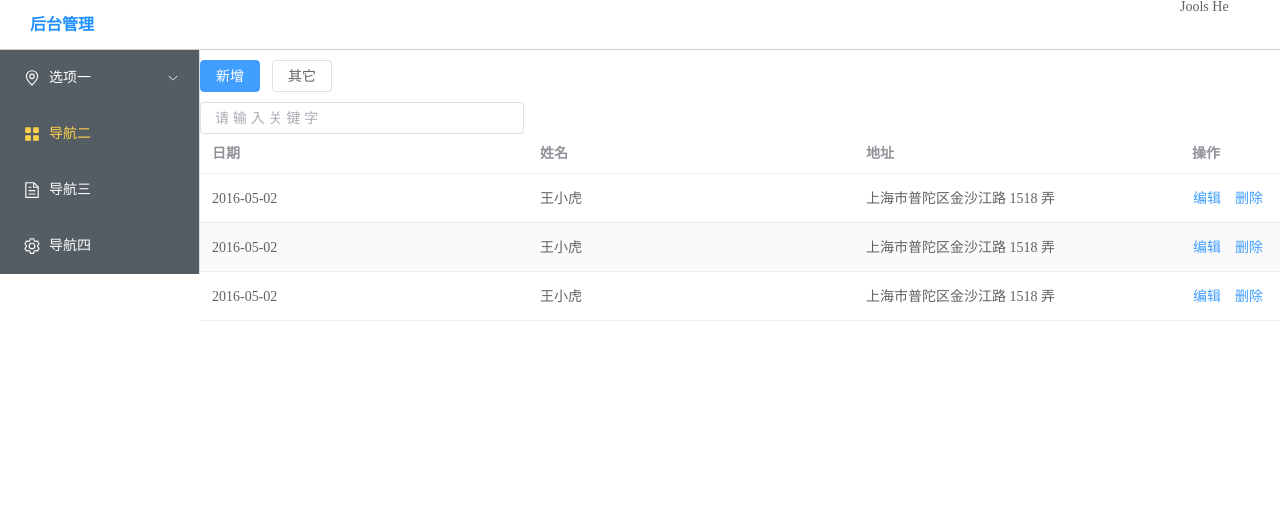
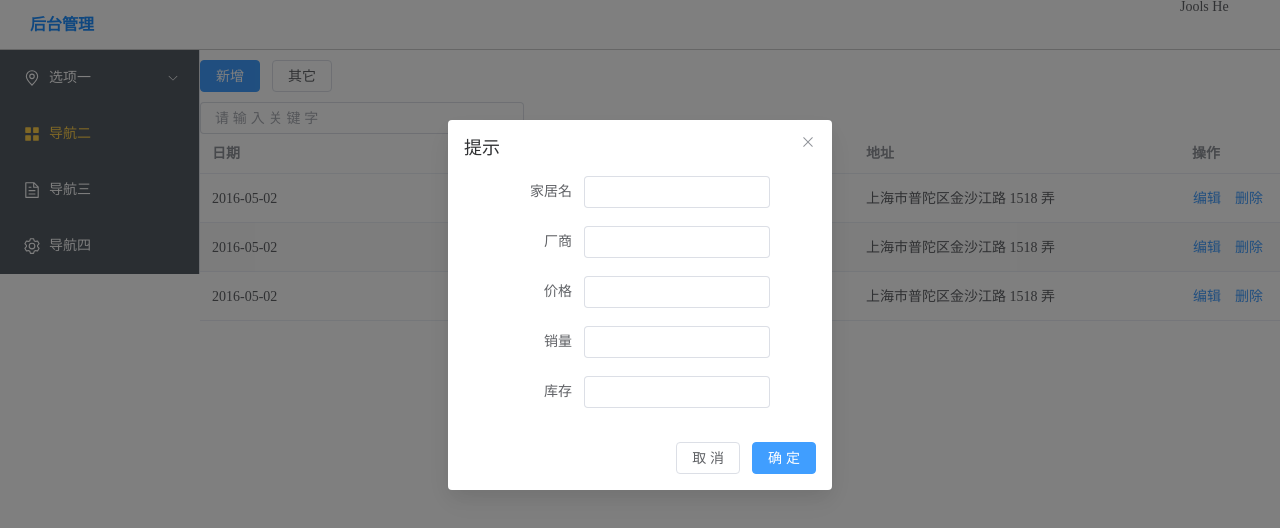
Before and after one commit to Jools-hzx/SpringBoot_Furnitures_Market_fontend, a Vue app: page / in a window 1280 px wide. Both pictures are taken after a click on the button "新增". Shown: the top 528 px of the page. Built offline with nearby package versions, Linux system fonts and the light colour scheme.

Commit message:
Save Furn

```diff
--- a/package.json
+++ b/package.json
@@ -8,6 +8,7 @@
   },
   "dependencies": {
     "@element-plus/icons-vue": "^2.3.1",
+    "axios": "^1.6.8",
     "core-js": "^3.8.3",
     "element-plus": "^2.7.2",
     "vue": "^3.2.13",
--- a/src/utils/request.js
+++ b/src/utils/request.js
@@ -0,0 +1,21 @@
+// 引入 axios 包
+import axios from "axios";
+
+const request = axios.create({
+    timeout: 5000
+})
+
+// request 拦截器
+//1. 可以对请求进行统一处理
+//2. 比如统一加 token, Content-Type 等
+request.interceptors.request.use(
+    config => {
+        config.headers["Content-Type"] = "application/json;charset=utf-8";
+        return config
+    }, error => {
+        return Promise.reject(error);
+    }
+);
+
+//导出
+export default request;
--- a/src/views/HomeView.vue
+++ b/src/views/HomeView.vue
@@ -4,7 +4,7 @@
     <!--    <HelloWorld msg="Welcome to Your Vue.js App"/>-->
     <!--    <el-button type="primary"> My Home View Button</el-button>-->
     <div style="margin: 10px 0">
-      <el-button type="primary">新增</el-button>
+      <el-button type="primary" @click="add()">新增</el-button>
       <el-button>其它</el-button>
     </div>
 
@@ -30,10 +30,49 @@
         </el-table-column>
       </el-table>
     </div>
+
+    <!--
+    添加家具的弹窗
+    说明:
+    1. el-dialog ：v-model="dialogVisible" 表示对话框, 和 dialogVisible 变量双向
+      绑定,控制是否显示对话框
+    2. el-form :model="form" 表示表单数据和 form数据变量双向绑定
+    3. el-input v-model="form.name" 表示表单的 input 控件，名字为name 需要和
+      后台Javabean 属性一致
+    -->
+    <el-dialog title="提示" v-model="dialogVisible" width="30%">
+      <el-form :model="form" label-width="120px">
+        <el-form-item label="家居名">
+          <el-input v-model="form.name" style="width: 80%"></el-input>
+        </el-form-item>
+        <el-form-item label="厂商">
+          <el-input v-model="form.maker" style="width: 80%"></el-input>
+        </el-form-item>
+        <el-form-item label="价格">
+          <el-input v-model="form.price" style="width: 80%"></el-input>
+        </el-form-item>
+        <el-form-item label="销量">
+          <el-input v-model="form.sales" style="width: 80%"></el-input>
+        </el-form-item>
+        <el-form-item label="库存">
+          <el-input v-model="form.stock" style="width: 80%"></el-input>
+        </el-form-item>
+      </el-form>
+      <template #footer>
+         <span class="dialog-footer">
+           <el-button @click="dialogVisible = false">取 消</el-button>
+           <el-button type="primary" @click="save">确 定</el-button>
+         </span>
+      </template>
+    </el-dialog>
   </div>
 </template>
 
+
 <script>
+
+import request from "@/utils/request"
+import {ElMessage} from "element-plus";
 
 export default {
   name: 'HomeView',
@@ -42,6 +81,8 @@ export default {
   },
   data() {
     return {
+      form: {},
+      dialogVisible: false,
       search: '',
       tableData: [{
         date: '2016-05-02',
@@ -62,7 +103,33 @@ export default {
     }
   },
   methods: {
+    add() {
+      this.dialogVisible = true;
+      this.form = {}; //清空表单信息
+    },
     handleEdit() {
+    },
+    save() {
+      request.post(
+          "/api/save",
+          this.form
+      ).then(res => {
+        console.log(res);
+        if (res.data.code === "200") {
+          ElMessage({
+            message: 'Save Successfully!',
+            type: 'success',
+            plain: true,
+          })
+        } else {
+          ElMessage({
+            message: 'Fail!',
+            type: "error",
+            plain: false,
+          })
+        }
+        this.dialogVisible = false
+      })
     }
   }
 }
--- a/vue.config.js
+++ b/vue.config.js
@@ -5,6 +5,15 @@ module.exports = defineConfig({
 
 module.exports = {
     devServer: {
-        port: 10000 //配置启动端口
+        port: 10000, //配置启动端口
+        proxy: {
+            "/api": {       //设置拦截器 拦截器格式: 斜杠+拦截器名字,名字可以自定
+                target: 'http://localhost:9999',   //代理的目标地址，用 /api 代替
+                changeOrigin: true,  //是否设置同源，输入使得
+                pathRewrite: {      //路径重写
+                    '/api': ''      //选择忽略拦截器内的单词
+                }
+            }
+        }
     }
 }
```
Also changed, not shown: 1 other file (tests, documents, lock files or other folders).
